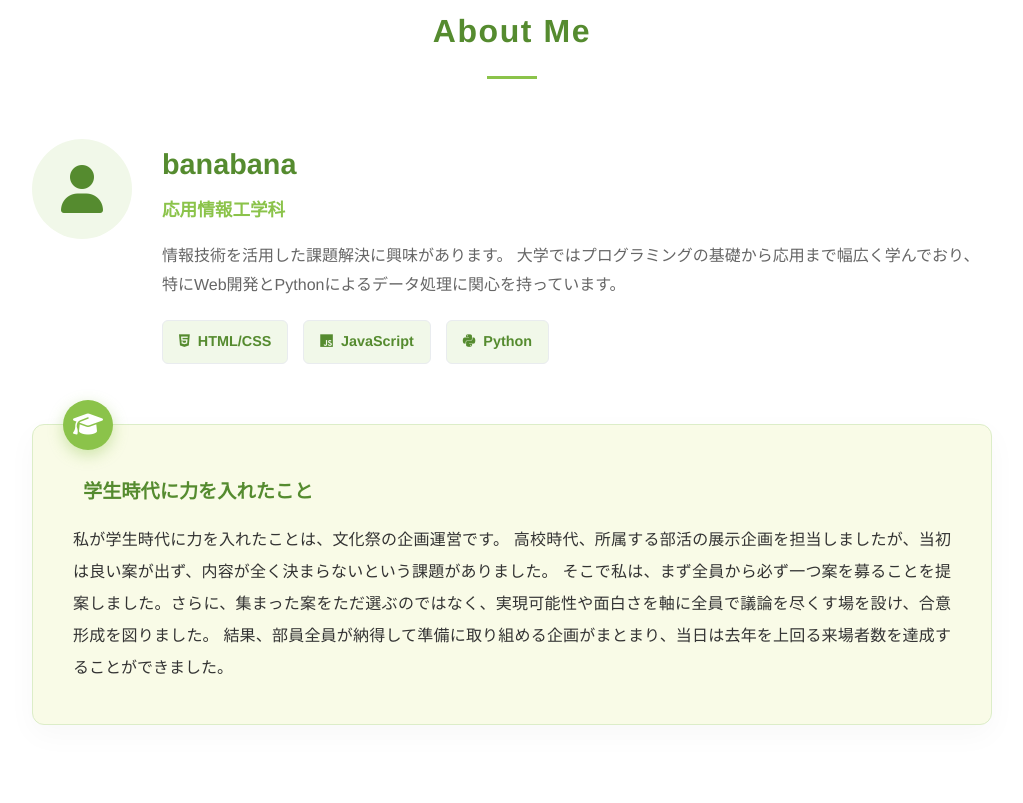
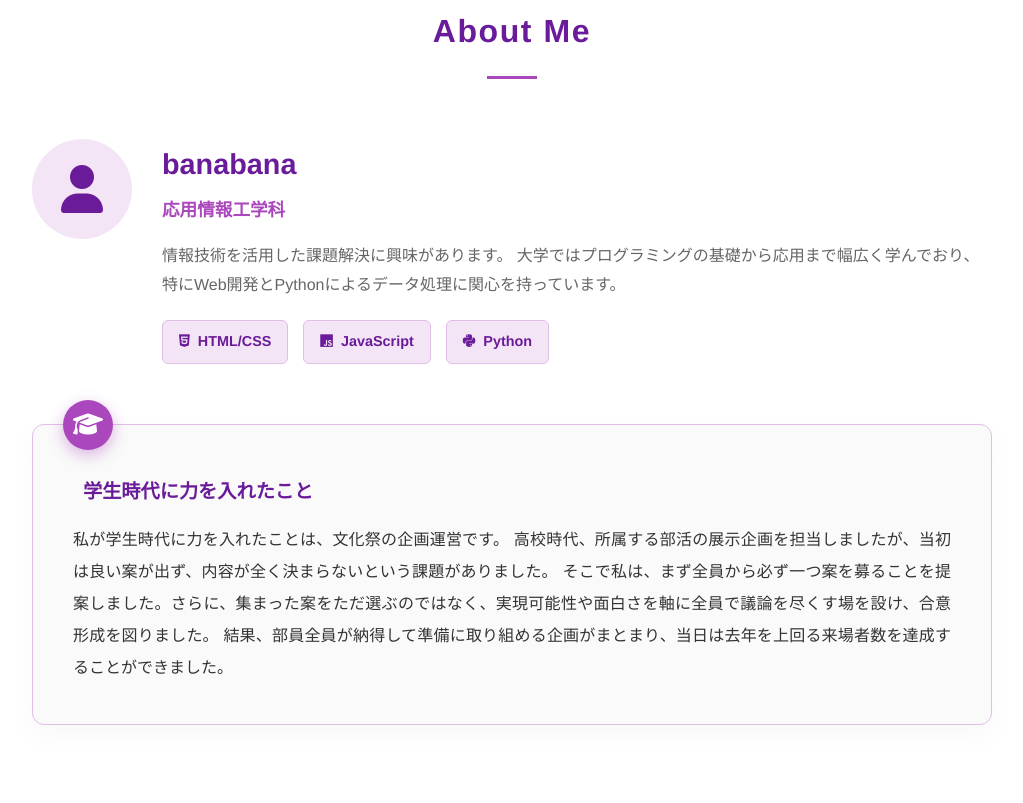
Before and after one commit to csri25107-jpg/portfolio, a plain HTML site: page index.html in a window 1280 px wide. Shown: the part 877-1680 px from the top of the page, without its empty margins (128-1151 px from the left). Drawn offline with Linux system fonts and the light colour scheme.

Commit message:
Update index.html

```diff
--- a/index.html
+++ b/index.html
@@ -10,10 +10,10 @@
     <style>
         /* --- Reset & Base Variables --- */
         :root {
-            --primary-color: #558b2f; /* 落ち着いた黄緑 */
-            --accent-color: #8bc34a;  /* 明るい黄緑（ライムグリーン） */
+            --primary-color: #6a1b9a; /* 落ち着いた濃い紫 */
+            --accent-color: #ab47bc;  /* 明るい紫 */
             --bg-color: #ffffff;
-            --bg-light: #f1f8e9;      /* 非常に薄い黄緑 */
+            --bg-light: #f3e5f5;      /* 非常に薄い紫 */
             --text-color: #333333;
             --text-light: #666666;
             --font-main: "Helvetica Neue", Arial, "Hiragino Kaku Gothic ProN", "Hiragino Sans", Meiryo, sans-serif;
@@ -136,7 +136,7 @@
             align-items: center;
             justify-content: center;
             text-align: center;
-            background: linear-gradient(135deg, #f1f8e9 0%, #ffffff 100%); /* 背景色も薄い黄緑へ変更 */
+            background: linear-gradient(135deg, #f3e5f5 0%, #ffffff 100%); /* 背景色も薄い紫へ変更 */
             position: relative;
             overflow: hidden;
         }
@@ -149,7 +149,7 @@
             right: -5%;
             width: 50vw;
             height: 50vw;
-            background: radial-gradient(circle, rgba(139, 195, 74, 0.1) 0%, rgba(255,255,255,0) 70%); /* 装飾も黄緑系へ */
+            background: radial-gradient(circle, rgba(171, 71, 188, 0.1) 0%, rgba(255,255,255,0) 70%); /* 装飾も紫系へ */
             border-radius: 50%;
             z-index: 0;
         }
@@ -204,7 +204,7 @@
             color: #fff;
             border-radius: 50px;
             font-weight: bold;
-            box-shadow: 0 4px 15px rgba(85, 139, 47, 0.3); /* 影の色を黄緑系へ */
+            box-shadow: 0 4px 15px rgba(106, 27, 154, 0.3); /* 影の色を紫系へ */
             transition: all 0.3s;
             cursor: pointer; /* クリックできるようにカーソル変更 */
         }
@@ -212,7 +212,7 @@
         .btn:hover {
             background-color: var(--accent-color);
             transform: translateY(-3px);
-            box-shadow: 0 6px 20px rgba(139, 195, 74, 0.4); /* ホバー時の影も黄緑系へ */
+            box-shadow: 0 6px 20px rgba(171, 71, 188, 0.4); /* ホバー時の影も紫系へ */
         }
 
         /* --- About Section --- */
@@ -279,7 +279,7 @@
             border-radius: 6px;
             font-weight: 600;
             font-size: 0.9rem;
-            border: 1px solid #e9ecef;
+            border: 1px solid #e1bee7; /* 紫系の薄いボーダー */
             display: flex;
             align-items: center;
             gap: 8px;
@@ -288,8 +288,8 @@
         /* Gakuchika Box */
         .gakuchika-wrapper {
             margin-top: 20px;
-            background-color: #f9fbe7; /* ボックス背景も薄い黄緑系へ */
-            border: 1px solid #dcedc8;
+            background-color: #fafafa; /* 少し白っぽくして上品に */
+            border: 1px solid #e1bee7; /* 紫系のボーダー */
             border-radius: 12px;
             padding: 40px;
             position: relative;
@@ -312,7 +312,7 @@
             align-items: center;
             justify-content: center;
             font-size: 1.5rem;
-            box-shadow: 0 5px 15px rgba(139, 195, 74, 0.4); /* アイコンの影も黄緑系へ */
+            box-shadow: 0 5px 15px rgba(171, 71, 188, 0.4); /* アイコンの影も紫系へ */
         }
 
         .gakuchika-title {
@@ -392,7 +392,7 @@
         .work-tag {
             font-size: 0.75rem;
             padding: 4px 8px;
-            background-color: #f1f3f5;
+            background-color: #f3e5f5; /* タグ背景も薄い紫 */
             border-radius: 4px;
             color: #666;
         }
```
